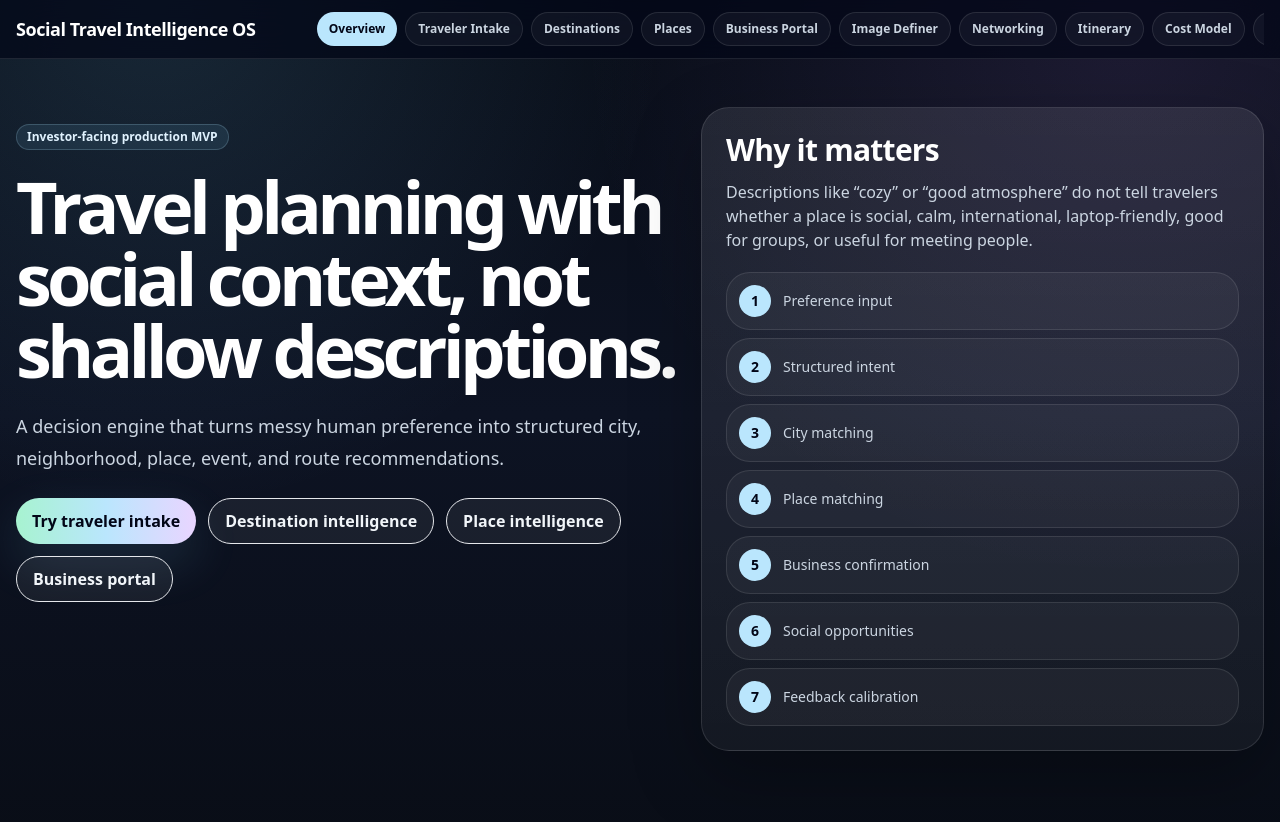
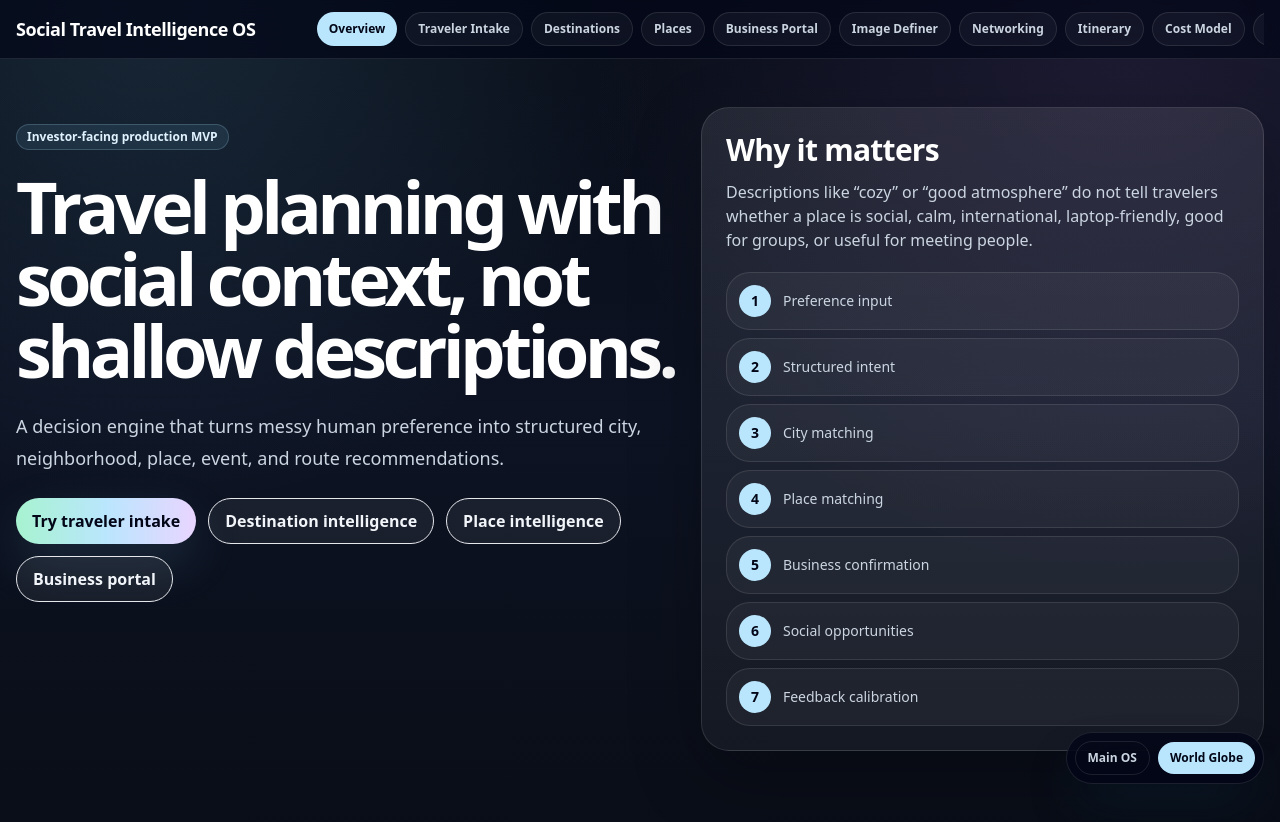
Before and after one commit to irf97/Travel-Guide, a Next.js app in the folder mvp/: page / in a window 1280 px wide. Shown: the top 822 px of the page. Built offline with nearby package versions, Linux system fonts and the light colour scheme.

Commit message:
Add global route navigation to world dashboard

```diff
--- a/mvp/app/layout.tsx
+++ b/mvp/app/layout.tsx
@@ -9,7 +9,13 @@ export const metadata: Metadata = {
 export default function RootLayout({ children }: { children: React.ReactNode }) {
   return (
     <html lang="en" className="dark">
-      <body>{children}</body>
+      <body>
+        <nav className="fixed bottom-4 right-4 z-[80] flex flex-wrap items-center gap-2 rounded-full border border-white/10 bg-slate-950/80 p-2 text-xs font-black text-white shadow-2xl shadow-sky-950/40 backdrop-blur-xl">
+          <a className="rounded-full border border-white/10 px-3 py-2 text-slate-300 transition hover:border-sky-200/60 hover:text-white" href="/">Main OS</a>
+          <a className="rounded-full bg-sky-200 px-3 py-2 text-slate-950 transition hover:bg-emerald-200" href="/world">World Globe</a>
+        </nav>
+        {children}
+      </body>
     </html>
   );
 }
```
